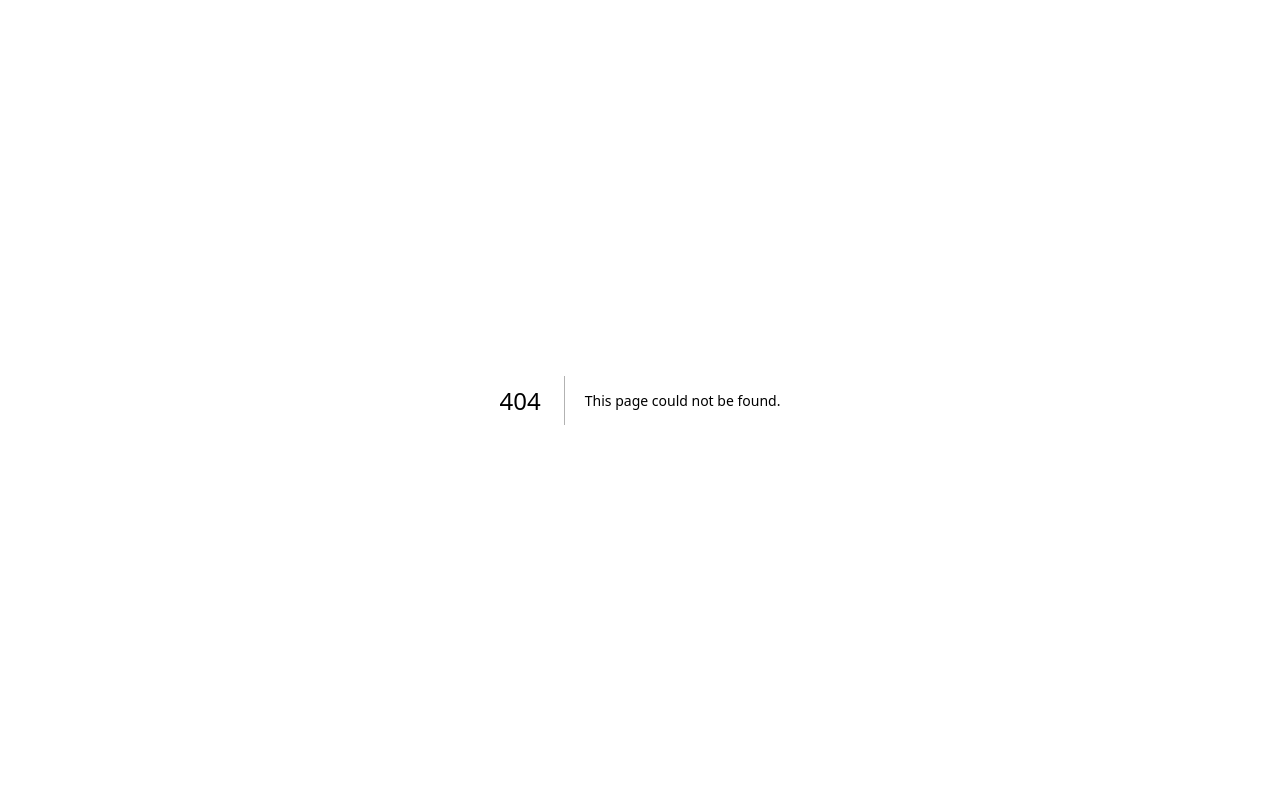
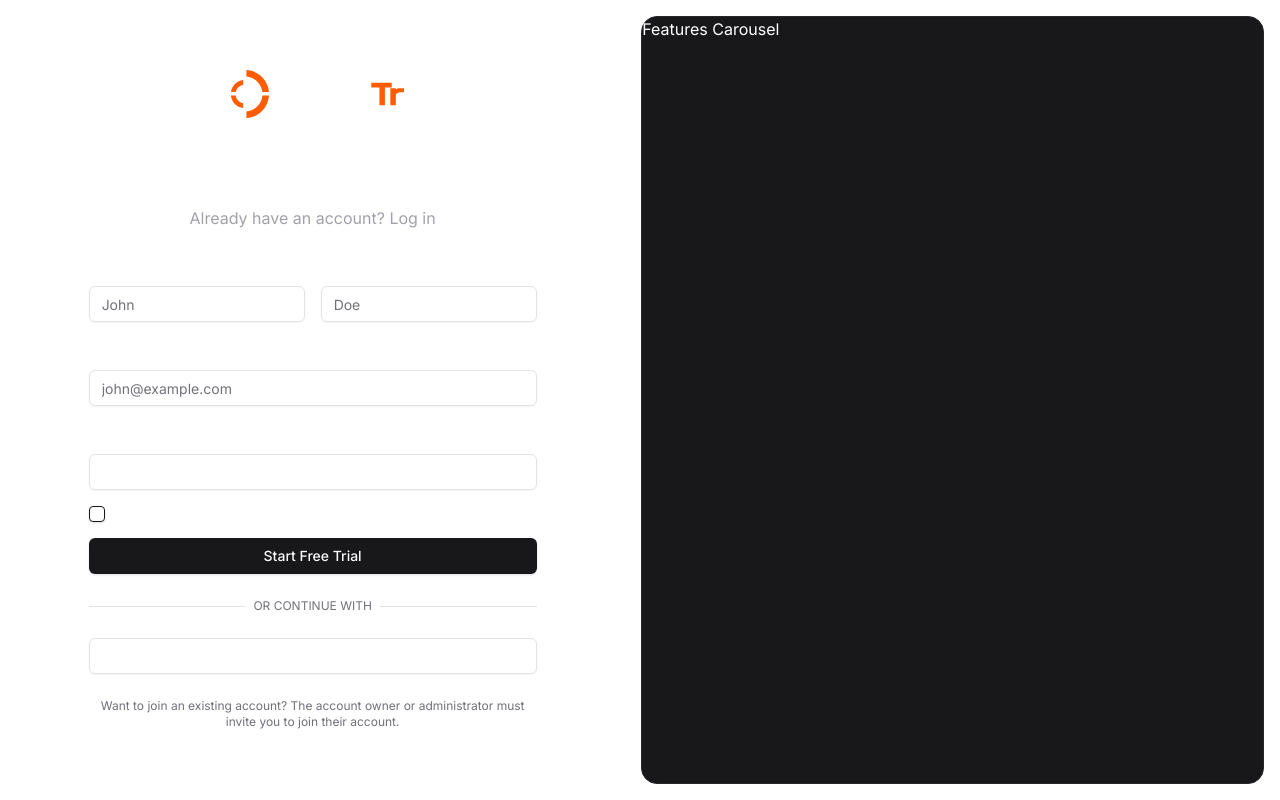
Before and after one commit to rlllup0084/tracktr_v1, a Next.js app: page /register in a window 1280 px wide. Before the commit this address had no page. Built offline with nearby package versions, Linux system fonts and the light colour scheme.

Commit message:
Create register page

```diff
--- /dev/null
+++ b/src/app/(onboarding)/register/page.tsx
@@ -0,0 +1,19 @@
+import FeaturesCarousel from '@/features/onboarding/components/features-carousel';
+import RegisterForm from '@/features/onboarding/components/register-form';
+
+const RegisterPage = () => {
+  return (
+    <div className='flex min-h-screen text-white'>
+      {/* Left split */}
+      <div className='flex flex-col justify-center w-full lg:w-1/2 p-6 lg:p-12'>
+        <RegisterForm />
+      </div>
+      {/* Right split */}
+      <div className='hidden lg:flex w-1/2 bg-zinc-900 rounded-2xl border border-zinc-800 m-4'>
+        <FeaturesCarousel />
+      </div>
+    </div>
+  );
+};
+
+export default RegisterPage;
--- /dev/null
+++ b/src/features/onboarding/components/features-carousel.tsx
@@ -0,0 +1,9 @@
+const FeaturesCarousel = () => {
+    return (
+        <div>
+            Features Carousel
+        </div>
+     );
+}
+
+export default FeaturesCarousel;
--- /dev/null
+++ b/src/features/onboarding/components/register-form.tsx
@@ -0,0 +1,236 @@
+'use client';
+
+import { z } from 'zod';
+import { zodResolver } from '@hookform/resolvers/zod';
+import Image from 'next/image';
+import Link from 'next/link';
+import { useForm } from 'react-hook-form';
+
+import { registerSchema } from '../schemas';
+import {
+  Form,
+  FormControl,
+  FormField,
+  FormItem,
+  FormLabel,
+  FormMessage,
+} from '@/components/ui/form';
+import { Button } from '@/components/ui/button';
+import { Input } from '@/components/ui/input';
+import { Eye, EyeOff } from 'lucide-react';
+import { Checkbox } from '@/components/ui/checkbox';
+import { useState } from 'react';
+
+const RegisterForm = () => {
+  const [isLoading, setIsLoading] = useState(false);
+  const [showPassword, setShowPassword] = useState(false);
+  const [acceptTerms, setAcceptTerms] = useState(false);
+
+  const form = useForm<z.infer<typeof registerSchema>>({
+    resolver: zodResolver(registerSchema),
+    defaultValues: {
+      firstName: '',
+      lastName: '',
+      email: '',
+      password: '',
+    },
+  });
+
+  const onSubmit = async (values: z.infer<typeof registerSchema>) => {
+    if (!acceptTerms) {
+      // Show error message for terms
+      return;
+    }
+    setIsLoading(true);
+    // Simulate API call
+    await new Promise((resolve) => setTimeout(resolve, 2000));
+    console.log({ ...values, acceptTerms });
+    setIsLoading(false);
+    // Here you would typically send the data to your API
+  };
+
+  return (
+    <div className='space-y-6 max-w-md mx-auto'>
+      <div className='space-y-2 text-center flex flex-col items-center'>
+        {/* Logo */}
+        <Link href={'/'}>
+          <Image
+            className='h-12 w-auto'
+            src={'/logo.svg'}
+            width={120}
+            height={48}
+            alt='TrackTr Logo'
+          />
+        </Link>
+        <h1 className='text-3xl font-bold'>
+          Start your <br /> 14-day free trial of TrackTr
+        </h1>
+        <p className='text-zinc-400'>
+          Already have an account?{' '}
+          <Link
+            href={'/login'}
+            className='hover:text-orange-600 transition-colors duration-200'
+          >
+            Log in
+          </Link>
+        </p>
+      </div>
+      {/* Form */}
+      <Form {...form}>
+        <form onSubmit={form.handleSubmit(onSubmit)} className='space-y-4'>
+          <div className='grid grid-cols-2 gap-4'>
+            <FormField
+              control={form.control}
+              name='firstName'
+              render={({ field }) => (
+                <FormItem>
+                  <FormLabel>First Name</FormLabel>
+                  <FormControl>
+                    <Input placeholder='John' {...field} />
+                  </FormControl>
+                  <FormMessage />
+                </FormItem>
+              )}
+            />
+            <FormField
+              control={form.control}
+              name='lastName'
+              render={({ field }) => (
+                <FormItem>
+                  <FormLabel>Last Name</FormLabel>
+                  <FormControl>
+                    <Input placeholder='Doe' {...field} />
+                  </FormControl>
+                  <FormMessage />
+                </FormItem>
+              )}
+            />
+          </div>
+          <FormField
+            control={form.control}
+            name='email'
+            render={({ field }) => (
+              <FormItem>
+                <FormLabel>Email</FormLabel>
+                <FormControl>
+                  <Input
+                    type='email'
+                    placeholder='john@example.com'
+                    {...field}
+                  />
+                </FormControl>
+                <FormMessage />
+              </FormItem>
+            )}
+          />
+          <FormField
+            control={form.control}
+            name='password'
+            render={({ field }) => (
+              <FormItem>
+                <FormLabel>Password</FormLabel>
+                <FormControl>
+                  <div className='relative'>
+                    <Input
+                      type={showPassword ? 'text' : 'password'}
+                      {...field}
+                    />
+                    <Button
+                      type='button'
+                      variant='ghost'
+                      size='sm'
+                      className='absolute right-0 top-0 h-full px-3 py-2 hover:bg-transparent'
+                      onClick={() => setShowPassword(!showPassword)}
+                    >
+                      {showPassword ? (
+                        <EyeOff className='h-4 w-4' />
+                      ) : (
+                        <Eye className='h-4 w-4' />
+                      )}
+                      <span className='sr-only'>
+                        {showPassword ? 'Hide password' : 'Show password'}
+                      </span>
+                    </Button>
+                  </div>
+                </FormControl>
+                <FormMessage />
+              </FormItem>
+            )}
+          />
+          <div className='flex items-center space-x-2'>
+            <Checkbox
+              id='terms'
+              checked={acceptTerms}
+              onCheckedChange={(checked) => setAcceptTerms(checked as boolean)}
+            />
+            <label
+              htmlFor='terms'
+              className='text-sm font-medium leading-none peer-disabled:cursor-not-allowed peer-disabled:opacity-70'
+            >
+              I accept the{' '}
+              <Link
+                href='/terms'
+                className='underline underline-offset-4 hover:text-primary'
+              >
+                terms of service
+              </Link>{' '}
+              and{' '}
+              <Link
+                href='/privacy'
+                className='underline underline-offset-4 hover:text-primary'
+              >
+                privacy policy
+              </Link>
+            </label>
+          </div>
+          {!acceptTerms && form.formState.isSubmitted && (
+            <p className='text-sm text-destructive'>
+              You must accept the terms and conditions.
+            </p>
+          )}
+          <Button
+            type='submit'
+            className='w-full'
+            disabled={isLoading}
+          >
+            {isLoading ? 'Registering...' : 'Start Free Trial'}
+          </Button>
+        </form>
+      </Form>
+      <div className='relative'>
+        <div className='absolute inset-0 flex items-center'>
+          <span className='w-full border-t' />
+        </div>
+        <div className='relative flex justify-center text-xs uppercase'>
+          <span className='bg-background px-2 text-muted-foreground'>
+            Or continue with
+          </span>
+        </div>
+      </div>
+      <Button variant='outline' className='w-full'>
+        <svg
+          className='mr-2 h-4 w-4'
+          aria-hidden='true'
+          focusable='false'
+          data-prefix='fab'
+          data-icon='google'
+          role='img'
+          xmlns='http://www.w3.org/2000/svg'
+          viewBox='0 0 488 512'
+        >
+          <path
+            fill='currentColor'
+            d='M488 261.8C488 403.3 391.1 504 248 504 110.8 504 0 393.2 0 256S110.8 8 248 8c66.8 0 123 24.5 166.3 64.9l-67.5 64.9C258.5 52.6 94.3 116.6 94.3 256c0 86.5 69.1 156.6 153.7 156.6 98.2 0 135-70.4 140.8-106.9H248v-85.3h236.1c2.3 12.7 3.9 24.9 3.9 41.4z'
+          ></path>
+        </svg>
+        Sign up with Google
+      </Button>
+      <p className='text-xs text-center text-muted-foreground'>
+        Want to join an existing account? The account owner or administrator
+        must invite you to join their account.
+      </p>
+    </div>
+  );
+};
+
+export default RegisterForm;
--- /dev/null
+++ b/src/features/onboarding/schemas.ts
@@ -0,0 +1,32 @@
+import { z } from 'zod';
+
+export const registerSchema = z.object({
+  firstName: z
+    .string()
+    .nonempty({ message: 'First Name is required.' })
+    .min(2, { message: 'First Name must be at least 2 characters long.' })
+    .max(50, { message: 'First Name must not exceed 50 characters.' }),
+  lastName: z
+    .string()
+    .nonempty({ message: 'Last Name is required.' })
+    .min(2, { message: 'Last Name must be at least 2 characters long.' })
+    .max(50, { message: 'Last Name must not exceed 50 characters.' }),
+  email: z
+    .string()
+    .nonempty({ message: 'Email is required.' })
+    .email({ message: 'Invalid email format.' }),
+  password: z
+    .string()
+    .nonempty({ message: 'Password is required.' })
+    .min(8, { message: 'Password must be at least 8 characters long.' })
+    .regex(/[A-Z]/, {
+      message: 'Password must contain at least one uppercase letter.',
+    })
+    .regex(/[a-z]/, {
+      message: 'Password must contain at least one lowercase letter.',
+    })
+    .regex(/\d/, { message: 'Password must contain at least one number.' })
+    .regex(/[\W_]/, {
+      message: 'Password must contain at least one special character.',
+    }),
+});
```
